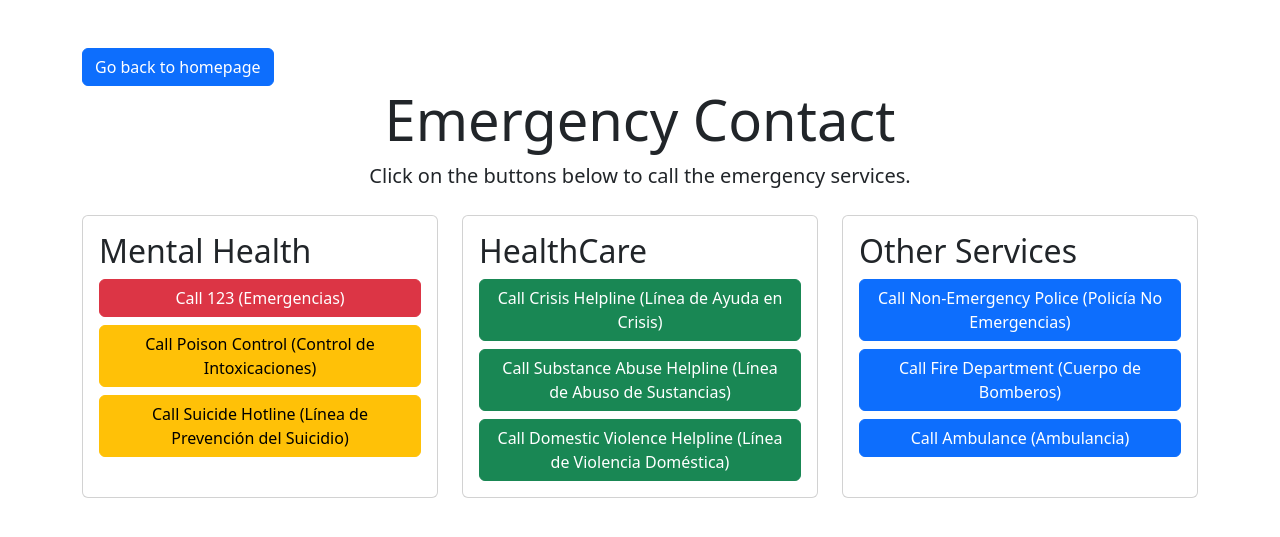
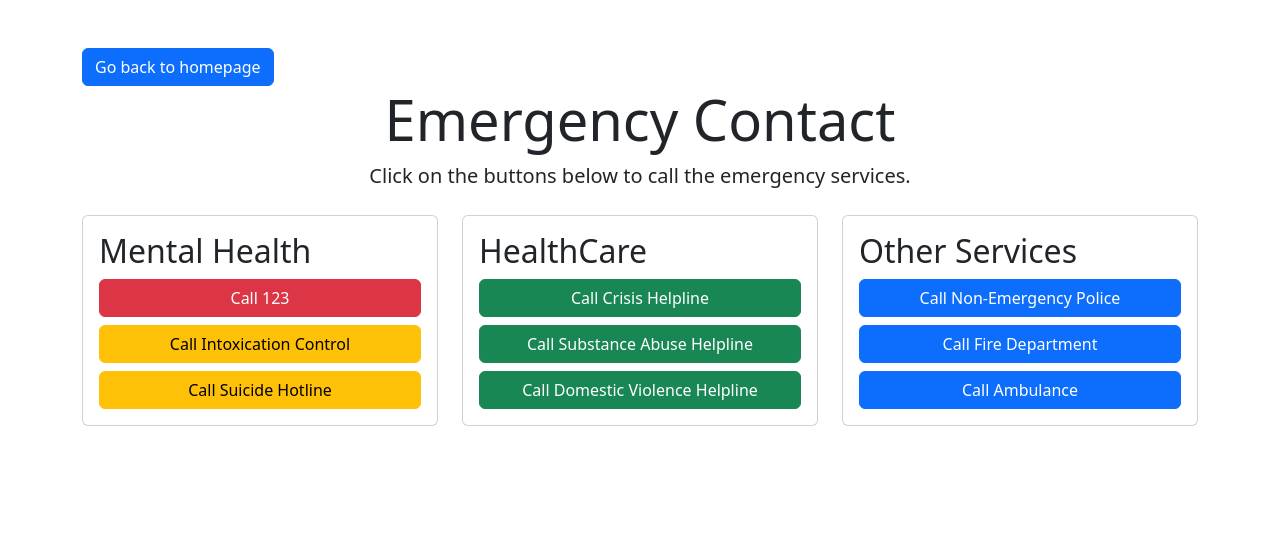
Before and after one commit to jfalzaed/WeCare_Topicos, a Django app: page /emergency/ in a window 1280 px wide. Shown: the top 537 px of the page. Run offline with Django 5.2, Linux system fonts and the light colour scheme.

Commit message:
corrections in the emergency buttons

```diff
--- a/emergency/templates/emergency.html
+++ b/emergency/templates/emergency.html
@@ -20,9 +20,9 @@
                 <div class="card h-100">
                     <div class="card-body">
                         <h2 class="card-title">Mental Health</h2>
-                        <button type="button" class="btn btn-danger w-100 mb-2" onclick="confirmCall('123')">Call 123 (Emergencias)</button>
-                        <button type="button" class="btn btn-warning w-100 mb-2" onclick="confirmCall('015620700')">Call Poison Control (Control de Intoxicaciones)</button>
-                        <button type="button" class="btn btn-warning w-100" onclick="confirmCall('106')">Call Suicide Hotline (Línea de Prevención del Suicidio)</button>
+                        <button type="button" class="btn btn-danger w-100 mb-2" onclick="confirmCall('123')">Call 123</button>
+                        <button type="button" class="btn btn-warning w-100 mb-2" onclick="confirmCall('015620700')">Call Intoxication Control</button>
+                        <button type="button" class="btn btn-warning w-100" onclick="confirmCall('106')">Call Suicide Hotline</button>
                         <!--Este script es para confirmar si se desea llamar a estos números por si se unde por error en ellos y funciona igual para el resto de botones-->
                         <script>
                             function confirmCall(number) {
@@ -39,9 +39,9 @@
                 <div class="card h-100">
                     <div class="card-body">
                         <h2 class="card-title">HealthCare</h2>
-                        <button type="button" class="btn btn-success w-100 mb-2" onclick="confirmCall('106')">Call Crisis Helpline (Línea de Ayuda en Crisis)</button>
-                        <button type="button" class="btn btn-success w-100 mb-2" onclick="confirmCall('192')">Call Substance Abuse Helpline (Línea de Abuso de Sustancias)</button>
-                        <button type="button" class="btn btn-success w-100" onclick="confirmCall('155')">Call Domestic Violence Helpline (Línea de Violencia Doméstica)</button>
+                        <button type="button" class="btn btn-success w-100 mb-2" onclick="confirmCall('106')">Call Crisis Helpline</button>
+                        <button type="button" class="btn btn-success w-100 mb-2" onclick="confirmCall('192')">Call Substance Abuse Helpline</button>
+                        <button type="button" class="btn btn-success w-100" onclick="confirmCall('155')">Call Domestic Violence Helpline</button>
 
                         <script>
                             function confirmCall(number) {
@@ -58,9 +58,9 @@
                 <div class="card h-100">
                     <div class="card-body">
                         <h2 class="card-title">Other Services</h2>
-                        <button type="button" class="btn btn-primary w-100 mb-2" onclick="confirmCall('123')">Call Non-Emergency Police (Policía No Emergencias)</button>
-                        <button type="button" class="btn btn-primary w-100 mb-2" onclick="confirmCall('123')">Call Fire Department (Cuerpo de Bomberos)</button>
-                        <button type="button" class="btn btn-primary w-100" onclick="confirmCall('123')">Call Ambulance (Ambulancia)</button>
+                        <button type="button" class="btn btn-primary w-100 mb-2" onclick="confirmCall('123')">Call Non-Emergency Police</button>
+                        <button type="button" class="btn btn-primary w-100 mb-2" onclick="confirmCall('123')">Call Fire Department</button>
+                        <button type="button" class="btn btn-primary w-100" onclick="confirmCall('123')">Call Ambulance</button>
 
                         <script>
                             function confirmCall(number) {
```
